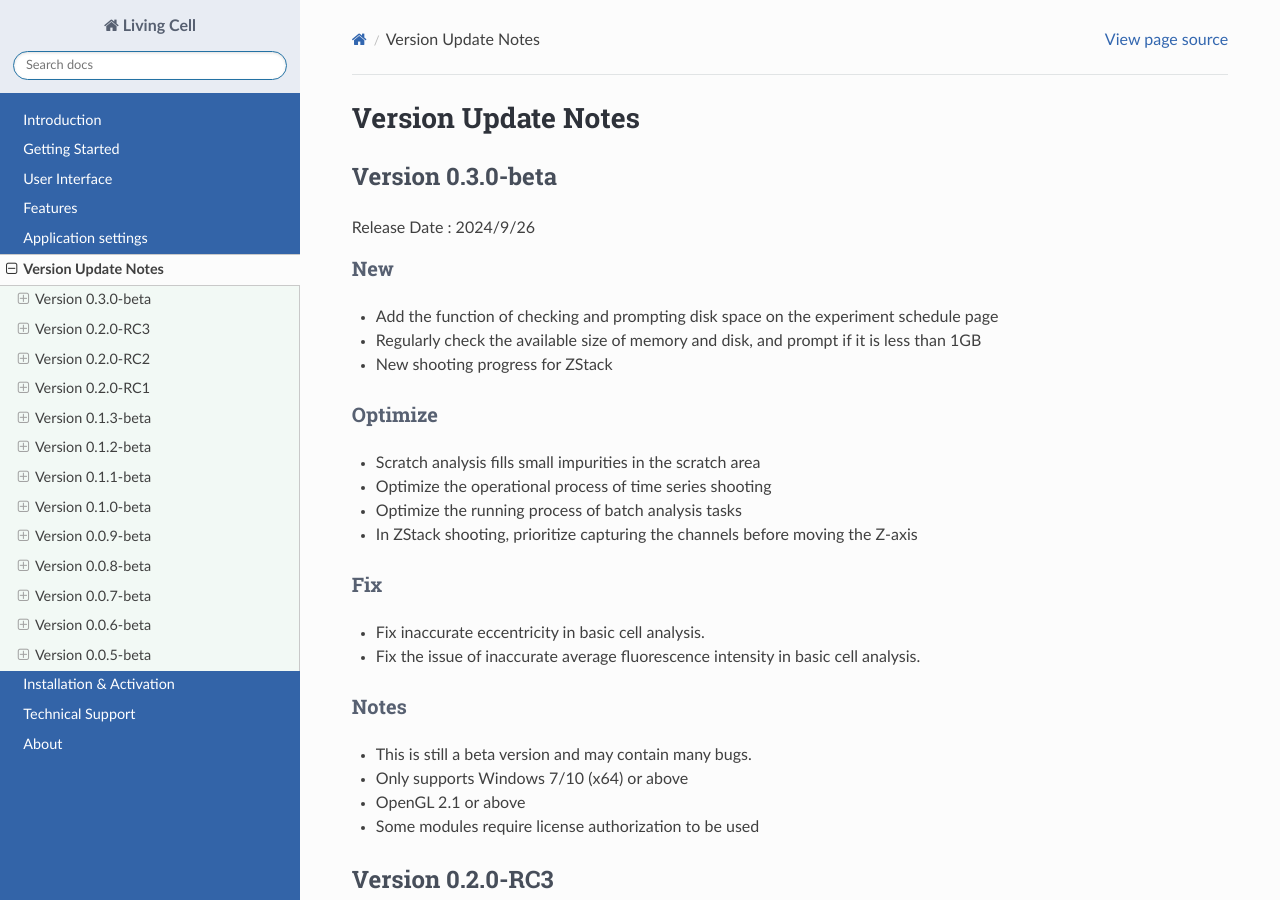
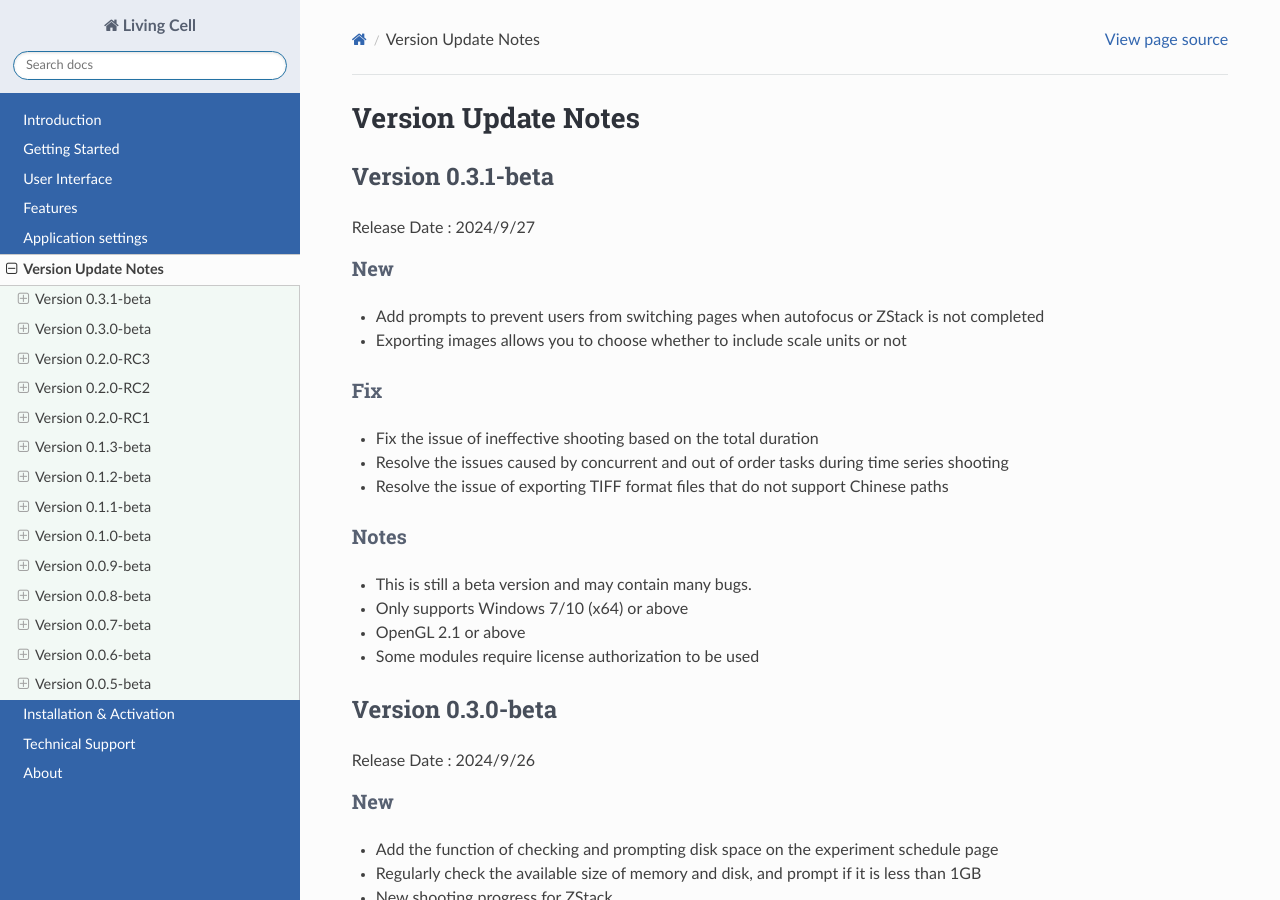
Before and after one commit to yangtong93/living-cell-docs, a Sphinx documentation site: the page built from source/user_guide/upgrade.md, in a window 1280 px wide and 900 px high. Built offline with Sphinx 7.4.7 and the Read the Docs theme 2.0.0, drawn with Linux system fonts in a browser that asks for light colours; pages that are not in the unit, such as notebooks, are missing from menus.

Commit message:
feature: 0.3.1-beta

```diff
--- a/source/user_guide/upgrade.md
+++ b/source/user_guide/upgrade.md
@@ -1,4 +1,23 @@
 # Version Update Notes
+
+## Version 0.3.1-beta
+
+Release Date : 2024/9/27
+
+### New
+* Add prompts to prevent users from switching pages when autofocus or ZStack is not completed
+* Exporting images allows you to choose whether to include scale units or not
+
+### Fix
+* Fix the issue of ineffective shooting based on the total duration
+* Resolve the issues caused by concurrent and out of order tasks during time series shooting
+* Resolve the issue of exporting TIFF format files that do not support Chinese paths
+
+### Notes
+* This is still a beta version and may contain many bugs.
+* Only supports Windows 7/10 (x64) or above
+* OpenGL 2.1 or above
+* Some modules require license authorization to be used
 
 ## Version 0.3.0-beta
 
```
Also changed, not shown: 1 other file.
